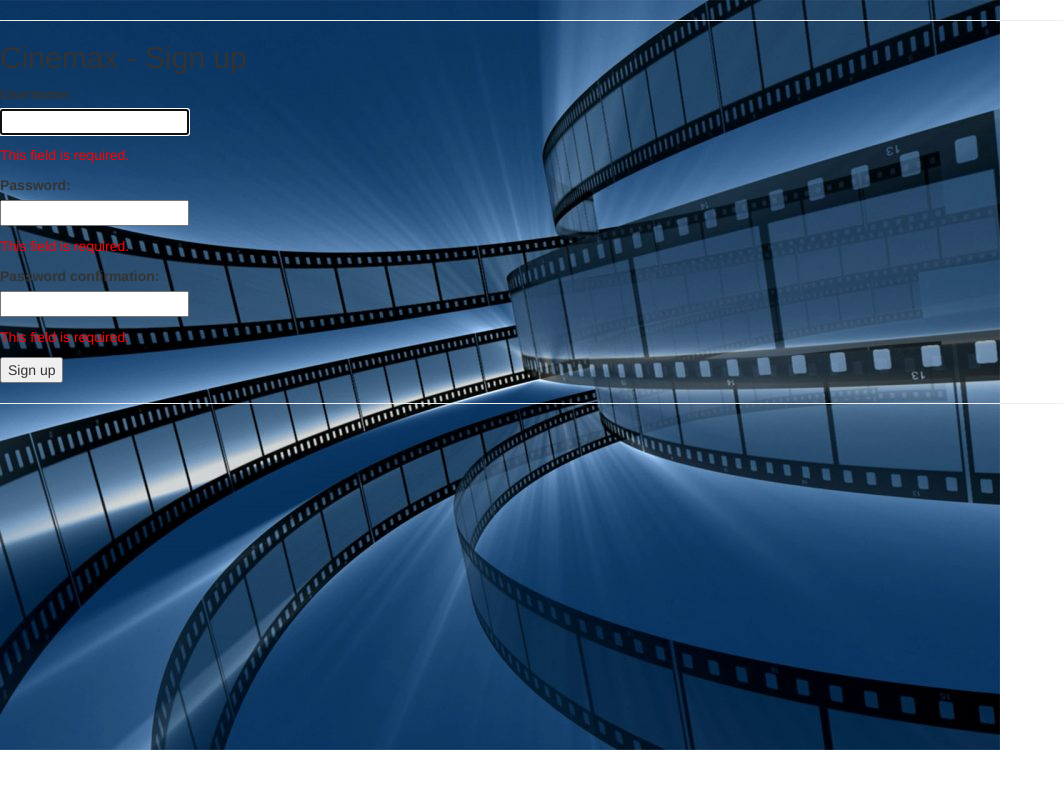
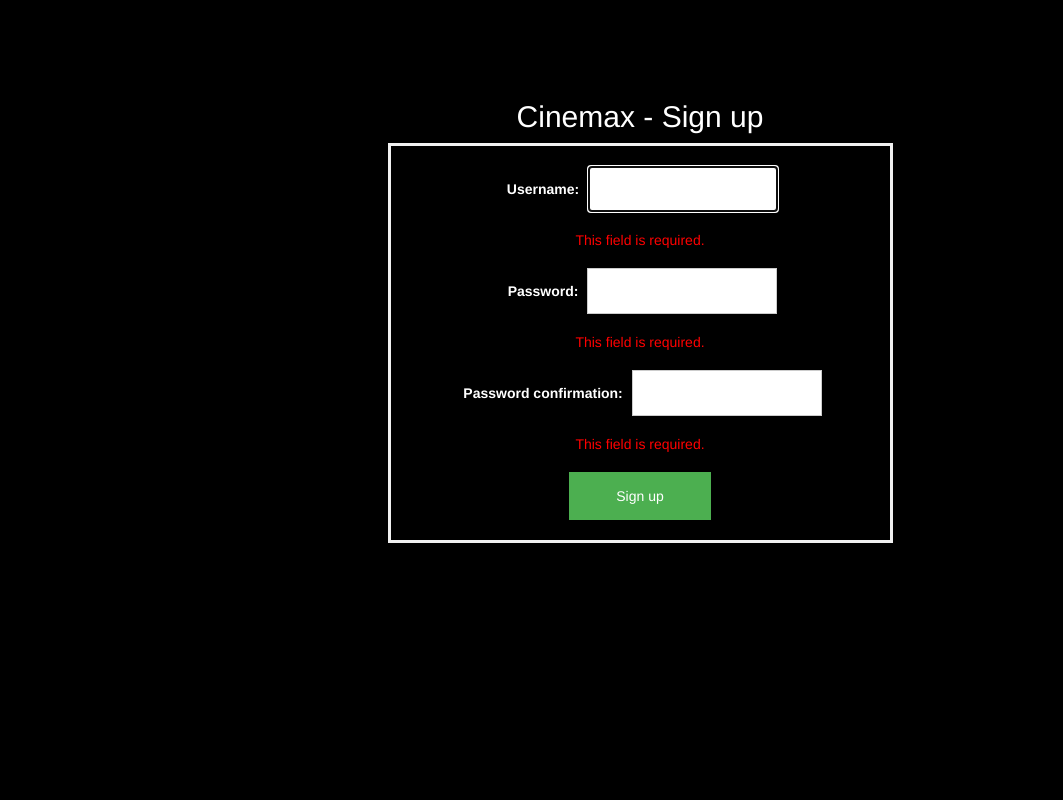
Before and after one commit to riddhi72/Cinemax, a Django app: page /home/register/ in a window 1280 px wide. Shown: the whole page, without its empty margins (0-1063 px from the left). Run offline with Django 3.2, Linux system fonts and the light colour scheme; some libraries are stand-ins or nearby versions.

Commit message:
Submission

```diff
--- a/home/static/home/style.css
+++ b/home/static/home/style.css
@@ -1,4 +1,23 @@
-body {
-    background-image: url("images/base_bg.jpg");
-    background-repeat: no-repeat;
+body {background-color: black;}
+form {border: 3px solid #f1f1f1; padding: 12px; width: 50%;}
+h2 {color: white;}
+label {color: white; margin: 5px}
+input[type=text], input[type=password] {
+        width: 40%;
+        padding: 12px 20px;
+        margin: 8px 0;
+        display: inline-block;
+        border: 1px solid #ccc;
+        box-sizing: border-box;
 }
+button {
+   background-color: #4CAF50;
+   color: white;
+   padding: 14px 20px;
+   margin: 8px 0;
+   border: none;
+   cursor: pointer;
+   width: 30%;
+}
+button:hover {opacity: 0.5;}
+.container {padding: 80px;}
--- a/home/templates/base.html
+++ b/home/templates/base.html
@@ -1,11 +1,10 @@
 {% load staticfiles %}
-<!DOCTYPE html>
 <html>
 <head>
-  <meta charset="utf-8">
+    <meta charset="utf-8" name="viewport" content="width=device-width, initial-scale=1">
     <meta name="viewport" content="width=device-width, initial-scale=1">
     <link rel="stylesheet" href="http://maxcdn.bootstrapcdn.com/bootstrap/3.3.4/css/bootstrap.min.css">
-    <link rel="stylesheet" type="text/css" href="{% static 'home/style.css' %}" />
+    <link rel="stylesheet" type="text/css" href="{% static 'home/style.css' %}"/>
     <script src="https://ajax.googleapis.com/ajax/libs/jquery/1.11.3/jquery.min.js"></script>
     <script src="http://maxcdn.bootstrapcdn.com/bootstrap/3.3.4/js/bootstrap.min.js"></script>
     <title>{% block title %}Cinemax{% endblock %}</title>
@@ -13,13 +12,12 @@
 <body>
     <header>
         {% csrf_token %}
-
     </header>
-  <hr>
     <main>
+        <div class="container" align="center">
             {% block content %}
             {% endblock %}
+        </div>
     </main>
-  <hr>
 </body>
 </html>
--- a/home/templates/registration/signup.html
+++ b/home/templates/registration/signup.html
@@ -1,4 +1,6 @@
 {% extends 'base.html' %}
+
+{% block title %}Sign Up{% endblock %}
 
 {% block content %}
 <h2>Cinemax - Sign up</h2>
@@ -6,8 +8,8 @@
     {% csrf_token %}
     {% for field in form %}
     <p>
-        {{ field.label_tag }}<br>
-        {{ field }}
+        {{ field.label_tag }}
+        {{ field }}<br>
         {% for error in field.errors %}
             <p style="color: red">{{ error }}</p>
         {% endfor %}
--- a/movies/models.py
+++ b/movies/models.py
@@ -2,7 +2,7 @@ from django.db import models
 
 
 class Movie(models.Model):
-    movieName = models.CharField(max_length=15)
+    movieName = models.CharField(max_length=30)
     moviePoster = models.CharField(max_length=10000)
 
     def __str__(self):
```
Also changed, not shown: home/templates/homepage.html (+15 -15 lines), home/templates/registration/login.html (+1 -10 lines), movies/templates/layout.html (+9 -7 lines), movies/templates/movies/movieoptions.html (+6 -4 lines), movies/templates/movies/moviepayment.html (+11 -5 lines), movies/templates/movies/movieselected.html (+30 -9 lines), movies/views.py (+3 -4 lines), db.sqlite3, home/static/home/images/base_bg.jpg (deleted), movies/migrations/0005_auto_20180420_1252.py (added). Lines whose indentation alone changed are shown as unchanged.
